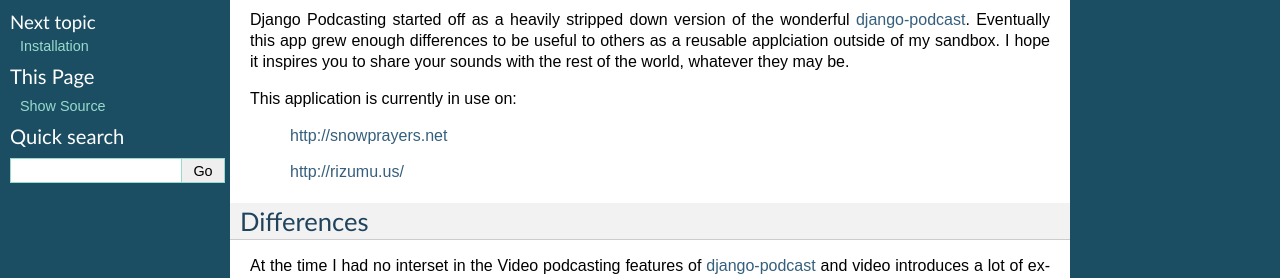
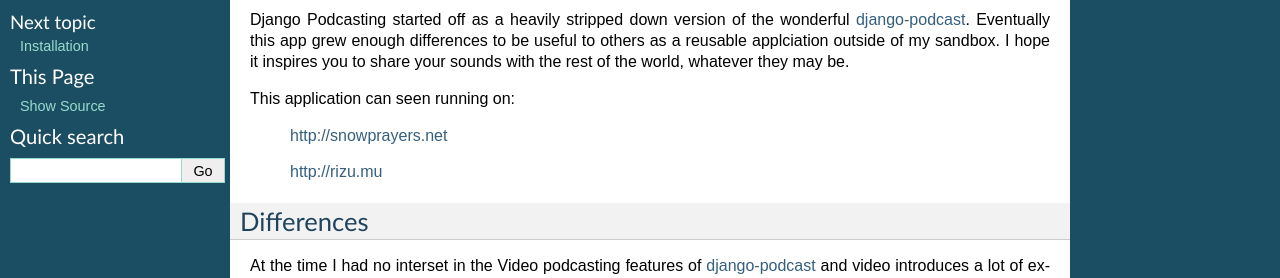
Before and after one commit to rizumu/django-podcasting, a Sphinx documentation site: the page built from docs/index.rst, in a window 1280 px wide and 900 px high. Shown: the part 233-511 px from the top of the window. Built offline with Sphinx 7.4.7, drawn with Linux system fonts in a browser that asks for light colours.

```diff
--- a/docs/changelog.rst
+++ b/docs/changelog.rst
@@ -4,6 +4,9 @@ Changelog
 
 master
 ------
+- Remove settings.SITE_ID default from Site field.
+- Setup Travis CI.
+- Flake8.
 - Support Django 1.5's customizable user model. This change makes
   django-podacasting usuable only on Django versions 1.4 and greater.
 - Fix autoslug
--- a/docs/index.rst
+++ b/docs/index.rst
@@ -7,6 +7,7 @@ Audio podcasting functionality for django sites.
 The source code for Django Podcasting can be found and contributed to on
 django-podcasting_. There you can also file tickets.
 
+
 History
 =======
 Django Podcasting started off as a heavily stripped down version of
@@ -15,11 +16,12 @@ differences to be useful to others as a reusable applciation outside
 of my sandbox. I hope it inspires you to share your sounds with the
 rest of the world, whatever they may be.
 
-This application is currently in use on:
+This application can seen running on:
 
     http://snowprayers.net
 
-    http://rizumu.us/
+    http://rizu.mu
+
 
 Differences
 ===========
@@ -40,17 +42,20 @@ though writing additional views and urls to work with 1.2 would be a trivial
 task. There are also other less significant diffences which may or may not
 be of relavance to your project.
 
+
 Nomenclature
 ============
 An individual podcast is a ``show``. A ``show`` has many ``episodes``:
 001, 002, etc. An ``episode`` may link to multiple ``enclosures`` of
 varying types.
 
+
 Requirements
 ============
 ``django-podcasting`` requires ``django-licenses`` which is included
 in the setup.py and Django 1.3 or greater due to its choice in
 class-based views.
+
 
 Features
 ========
@@ -138,6 +143,7 @@ Optional Features
   the ``django-podcasting`` app will recognize and support it. Taggit
   may become a requirement in 1.0 if there are no strong objections.
 
+
 Usage
 =====
 There has yet to be a need to configure anything via the
@@ -145,6 +151,7 @@ There has yet to be a need to configure anything via the
 enough to get started. One area that may be somewhat difficult is
 connecting with a commenting application. For the simplest option,
 take a look at django-disqus_.
+
 
 Future
 ======
@@ -154,6 +161,7 @@ version.
 
 If there is desire, video support after a 1.0 (audio only) version has
 been released is possible.
+
 
 Contents
 ========
```
